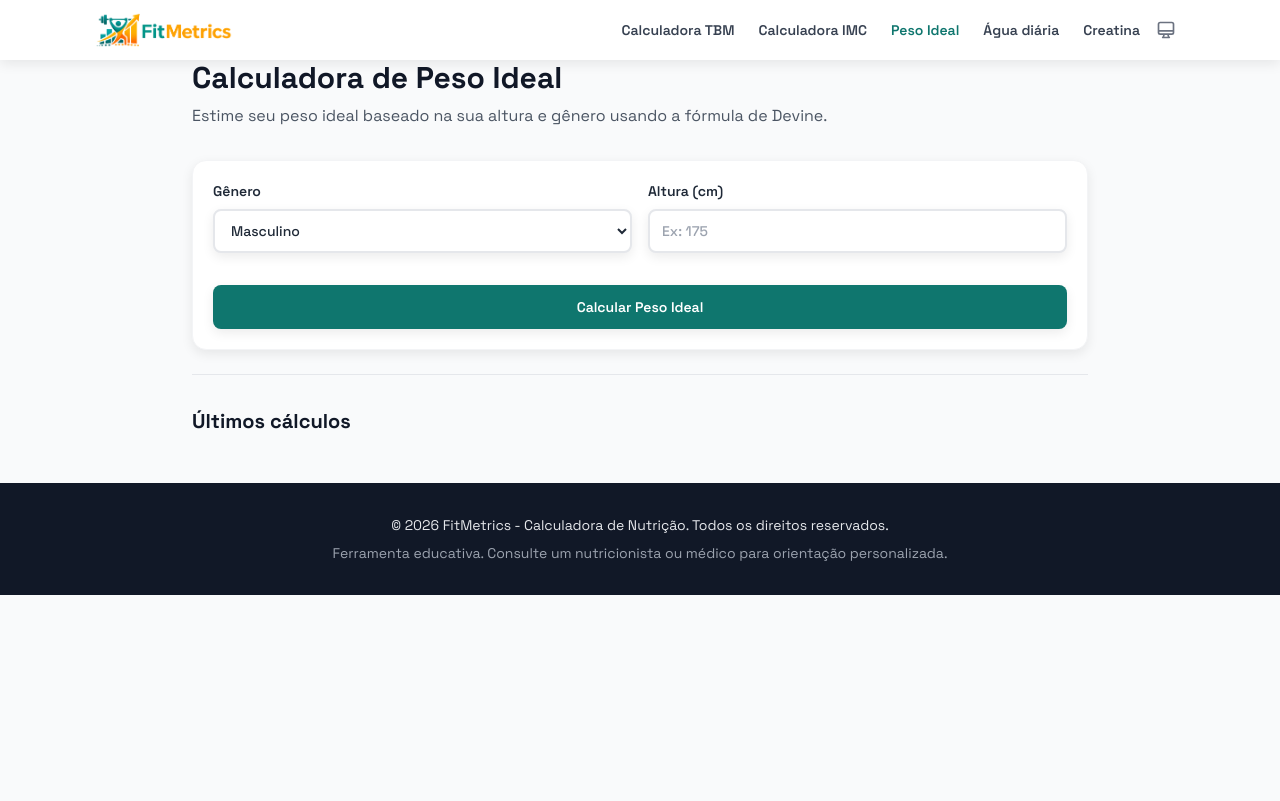
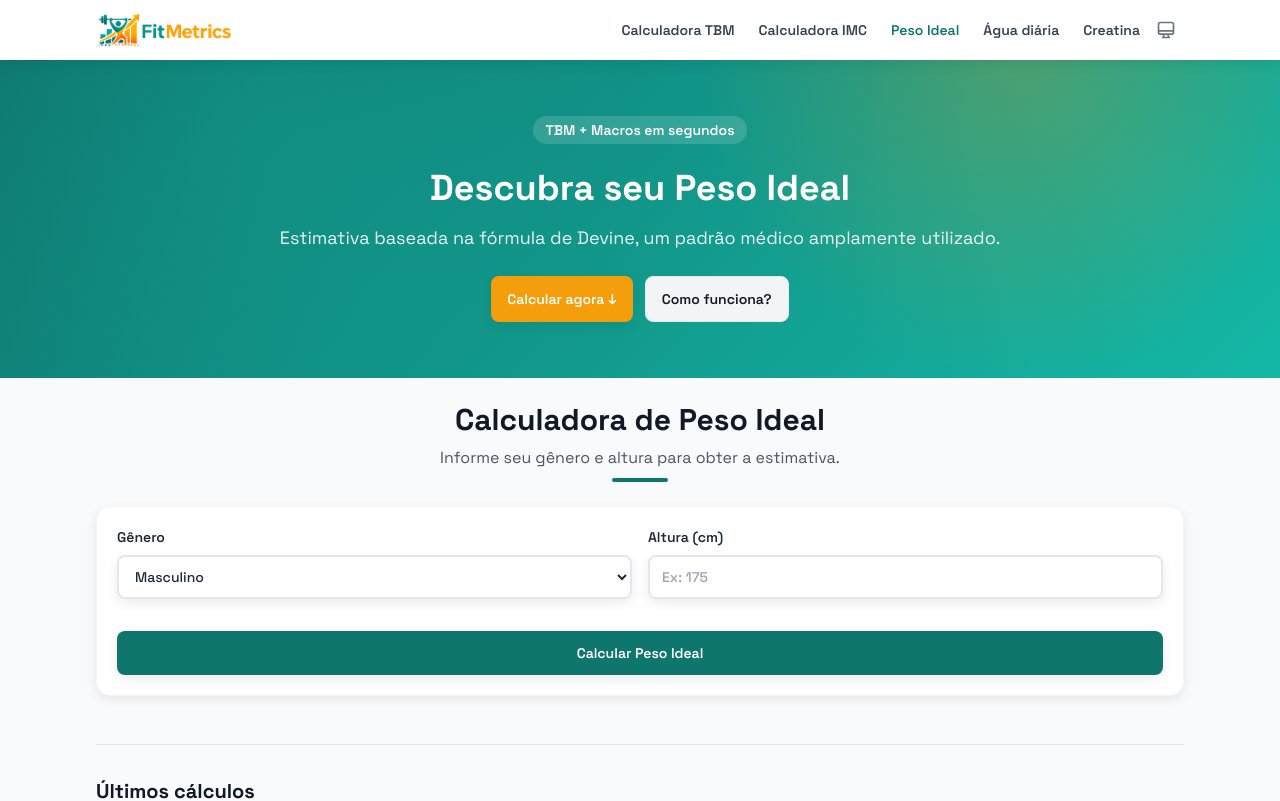
Before and after one commit to cesarwillemberg/FitMetrics, a React (Vite) app: page /peso-ideal in a window 1280 px wide. Shown: the top 801 px of the page. Built offline with nearby package versions, Linux system fonts and the light colour scheme.

Commit message:
feat: Implement new calculator pages for IMC, TBM, and Ideal Weight, alongside a HomePage and reusable UI components.

```diff
--- a/src/components/RadioGroup.tsx
+++ b/src/components/RadioGroup.tsx
@@ -42,7 +42,7 @@ export function RadioGroup<T extends string>({
               'w-full sm:w-auto rounded-2xl border-2 px-4 py-3 sm:px-5 sm:py-3.5 text-left text-sm font-semibold leading-snug transition-all duration-150 focus:outline-none focus:ring-2 focus:ring-primary/50',
               checked
                 ? 'border-primary bg-primary/10 text-primary shadow-soft'
-                : 'border-gray-200 bg-white text-gray-800 hover:border-primary/30 hover:shadow-soft',
+                : 'border-gray-200 bg-white text-gray-800 hover:border-primary/30 hover:shadow-soft dark:border-gray-700 dark:bg-gray-800 dark:text-gray-200',
             )}
             aria-pressed={checked}
             role="radio"
--- a/src/components/SectionTitle.tsx
+++ b/src/components/SectionTitle.tsx
@@ -6,8 +6,8 @@ type Props = {
 export function SectionTitle({ title, subtitle }: Props) {
   return (
     <div className="text-center space-y-2 mb-6">
-      <h2 className="text-2xl sm:text-3xl font-bold text-gray-900">{title}</h2>
-      {subtitle && <p className="text-sm sm:text-base text-gray-600">{subtitle}</p>}
+      <h2 className="text-2xl sm:text-3xl font-bold text-gray-900 dark:text-white">{title}</h2>
+      {subtitle && <p className="text-sm sm:text-base text-gray-600 dark:text-gray-300">{subtitle}</p>}
       <div className="mx-auto h-1 w-14 rounded-full bg-primary"></div>
     </div>
   );
--- a/src/features/calculators/water/components/WaterExamples.tsx
+++ b/src/features/calculators/water/components/WaterExamples.tsx
@@ -13,22 +13,21 @@ type Props = {
 export function WaterExamples({ onSelectExample }: Props) {
   return (
     <section className="section-shell space-y-4" id="water-examples">
-      <h3 className="text-xl font-bold text-gray-900">Exemplos rápidos</h3>
+      <h3 className="text-xl font-bold text-gray-900 dark:text-white">Exemplos rápidos</h3>
       <div className="grid grid-cols-1 gap-4 md:grid-cols-3">
         {examples.map((ex, idx) => (
           <Card
             key={ex.weight}
-            className={`cursor-pointer transition hover:-translate-y-1 hover:shadow-card border-l-4 ${
-              idx === 0 ? 'border-sky-500' : idx === 1 ? 'border-amber-400' : 'border-primary'
-            }`}
+            className={`cursor-pointer transition hover:-translate-y-1 hover:shadow-card border-l-4 ${idx === 0 ? 'border-sky-500' : idx === 1 ? 'border-amber-400' : 'border-primary'
+              }`}
             onClick={() => onSelectExample?.(ex.weight)}
           >
-            <div className="text-lg font-bold text-gray-900 mb-2">{ex.weight} kg</div>
-            <div className="text-sm text-gray-700">
+            <div className="text-lg font-bold text-gray-900 dark:text-white mb-2">{ex.weight} kg</div>
+            <div className="text-sm text-gray-700 dark:text-gray-300">
               Fórmula: {ex.weight} × {ex.mlPerKg} ml = {ex.totalMl.toLocaleString('pt-BR')} ml
             </div>
-            <div className="mt-2 text-sm font-semibold text-primary">{ex.totalL.toFixed(1)} litros</div>
-            {onSelectExample && <p className="mt-3 text-sm font-semibold text-primary">Carregar exemplo →</p>}
+            <div className="mt-2 text-sm font-semibold text-primary dark:text-primary-light">{ex.totalL.toFixed(1)} litros</div>
+            {onSelectExample && <p className="mt-3 text-sm font-semibold text-primary dark:text-primary-light">Carregar exemplo →</p>}
           </Card>
         ))}
       </div>
--- a/src/pages/HomePage.tsx
+++ b/src/pages/HomePage.tsx
@@ -18,7 +18,7 @@ export function HomePage() {
       <main className="section-shell py-12 space-y-6">
         <div className="grid grid-cols-1 gap-4 md:grid-cols-2">
           <Card className="shadow-card" title="Calculadora de TBM + Macros">
-            <p className="text-sm text-gray-700 mb-4">
+            <p className="text-sm text-gray-700 dark:text-gray-300 mb-4">
               TBM, TDEE, proteína, gordura, carboidratos e fibras. Ajustes por objetivo e macros customizados.
             </p>
             <Link to="/tbm">
@@ -29,7 +29,7 @@ export function HomePage() {
           </Card>
 
           <Card className="shadow-card" title="Calculadora de IMC">
-            <p className="mb-4 text-sm text-gray-700">
+            <p className="mb-4 text-sm text-gray-700 dark:text-gray-300">
               Índice de Massa Corporal. Avaliação rápida de peso para altura com classificação da OMS.
             </p>
             <Link to="/imc">
@@ -40,7 +40,7 @@ export function HomePage() {
           </Card>
 
           <Card className="shadow-card" title="Calculadora de Peso Ideal">
-            <p className="mb-4 text-sm text-gray-700">
+            <p className="mb-4 text-sm text-gray-700 dark:text-gray-300">
               Estimativa baseada na fórmula de Devine (padrão médico) considerando altura e gênero.
             </p>
             <Link to="/peso-ideal">
@@ -51,7 +51,7 @@ export function HomePage() {
           </Card>
 
           <Card className="shadow-card" title="Calculadora de Água Diária">
-            <p className="text-sm text-gray-700 mb-4">
+            <p className="text-sm text-gray-700 dark:text-gray-300 mb-4">
               Meta de hidratação com base na OMS, faixa etária e opção personalizada (30–40 ml/kg).
             </p>
             <Link to="/agua">
@@ -62,7 +62,7 @@ export function HomePage() {
           </Card>
 
           <Card className="shadow-card" title="Calculadora de Creatina">
-            <p className="text-sm text-gray-700 mb-4">
+            <p className="text-sm text-gray-700 dark:text-gray-300 mb-4">
               Dose diária por peso (0,03 g/kg), faixa de 3–5 g e opção de saturação guiada.
             </p>
             <Link to="/creatina">
--- a/src/pages/IdealWeightPage.tsx
+++ b/src/pages/IdealWeightPage.tsx
@@ -3,18 +3,32 @@ import { IdealWeightForm } from '@/features/calculators/ideal-weight/components/
 import { IdealWeightResults } from '@/features/calculators/ideal-weight/components/IdealWeightResults';
 import { useIdealWeight } from '@/features/calculators/ideal-weight/hooks/useIdealWeight';
 import { HistoryList } from '@/components/HistoryList';
+import Hero from '@/components/Hero';
+import SectionTitle from '@/components/SectionTitle';
 
 export function IdealWeightPage() {
     const { form, result, error, hasResult, updateField, handleCalculate, handleReset } = useIdealWeight();
 
+    const scrollToCalc = () => {
+        document.getElementById('calculator')?.scrollIntoView({ behavior: 'smooth' });
+    };
+
     return (
-        <div className="max-w-4xl mx-auto space-y-6">
-            <header className="mb-8">
-                <h1 className="text-3xl font-bold text-gray-900 dark:text-white">Calculadora de Peso Ideal</h1>
-                <p className="mt-2 text-gray-600 dark:text-gray-300">
-                    Estime seu peso ideal baseado na sua altura e gênero usando a fórmula de Devine.
-                </p>
-            </header>
+        <>
+            <Hero
+                title="Descubra seu Peso Ideal"
+                subtitle="Estimativa baseada na fórmula de Devine, um padrão médico amplamente utilizado."
+                onCTAClick={scrollToCalc}
+                secondaryLabel="Como funciona?"
+                onSecondaryClick={() => { }}
+            />
+
+            <main className="space-y-10 pb-16">
+                <section className="section-shell pt-6" id="calculator">
+                    <SectionTitle
+                        title="Calculadora de Peso Ideal"
+                        subtitle="Informe seu gênero e altura para obter a estimativa."
+                    />
 
                     {error && (
                         <div className="rounded-lg bg-red-50 p-4 text-sm text-red-600 dark:bg-red-900/20 dark:text-red-400">
@@ -38,7 +52,9 @@ export function IdealWeightPage() {
                         <h2 className="mb-6 text-xl font-bold text-gray-900 dark:text-white">Últimos cálculos</h2>
                         <HistoryList type="ideal-weight" refreshTrigger={result} />
                     </section>
-        </div>
+                </section>
+            </main>
+        </>
     );
 }
 
--- a/src/pages/ImcPage.tsx
+++ b/src/pages/ImcPage.tsx
@@ -38,7 +38,7 @@ export function ImcPage() {
                             {hook.result ? (
                                 <ImcResults result={hook.result} />
                             ) : (
-                                <div className="flex h-full min-h-[300px] items-center justify-center rounded-xl border-2 border-dashed border-gray-200 p-8 text-center text-gray-400 dark:border-gray-800 dark:text-gray-600">
+                                <div className="flex h-full min-h-[300px] items-center justify-center rounded-xl border-2 border-dashed border-gray-200 p-8 text-center text-gray-400 dark:border-gray-800 dark:text-gray-500">
                                     <p>Preencha os dados ao lado para ver seu resultado aqui.</p>
                                 </div>
                             )}
--- a/src/pages/TbmPage.tsx
+++ b/src/pages/TbmPage.tsx
@@ -47,12 +47,9 @@ export function TbmPage() {
       <main className="space-y-10 pb-16">
         <section className="section-shell pt-6">
           <SectionTitle
-            title="Calculadora de TBM + Macros"
-            subtitle="Mobile first, com componentes reutilizáveis e pronta para ganhar novos cálculos no futuro."
+            title="Calculadora de TBM e Macros"
+            subtitle=""
           />
-          <div className="mb-4 text-xs text-gray-600">
-            Multiplicadores disponíveis: {ACTIVITY_LEVELS.map((a) => `${a.label} (${a.multiplier})`).join(' · ')}
-          </div>
         </section>
 
         <CalculatorForm
```
Lines whose indentation alone changed are shown as unchanged.
